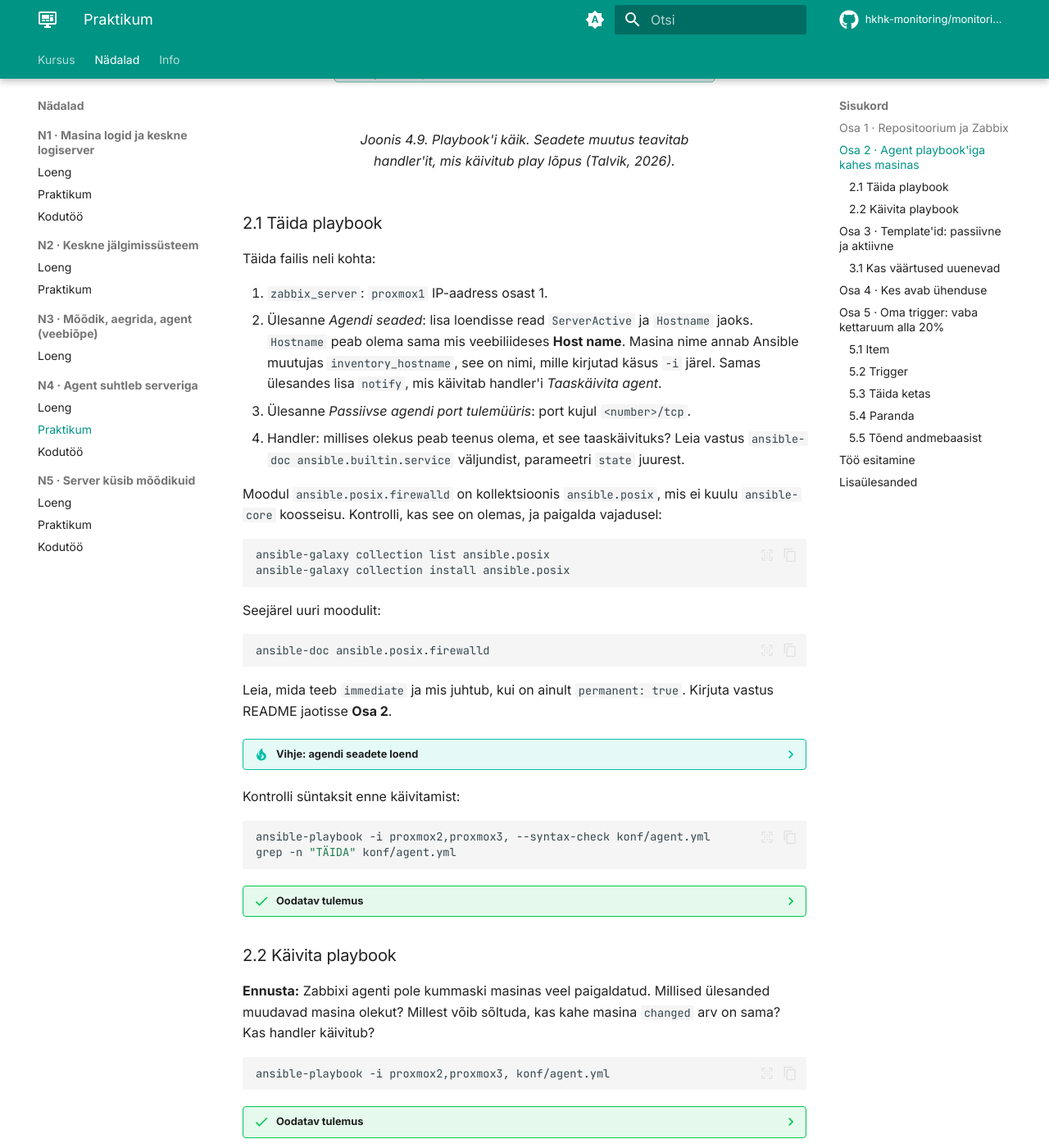
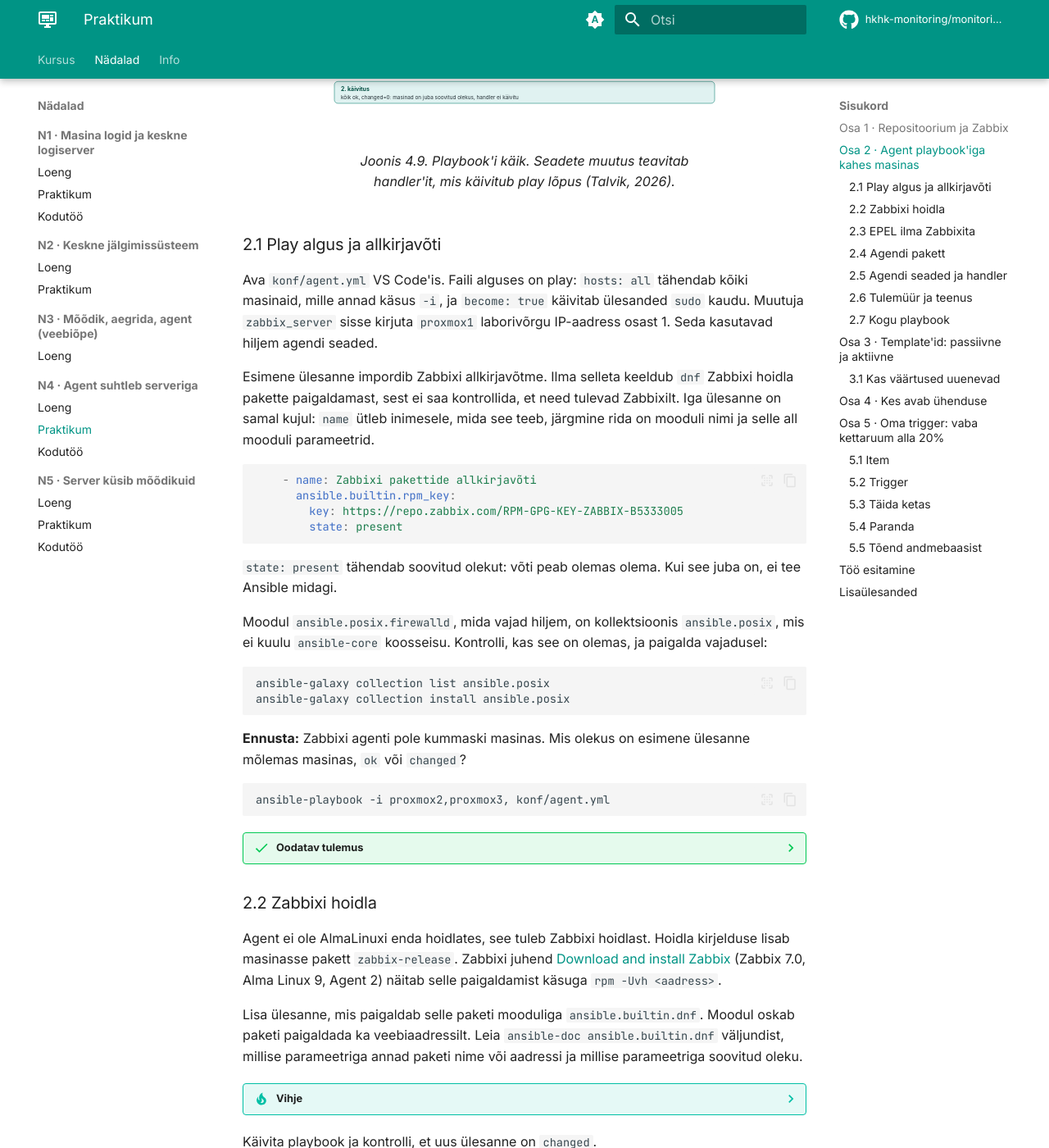
Before and after one commit to hkhk-monitoring/monitoring, an MkDocs documentation site: the page built from docs/week04/lab.md, in a window 1280 px wide and 1400 px high, scrolled down 2146 px. Shown: the whole window at 82% size. Built offline with MkDocs 1.6.1 and Material for MkDocs 9.7.7, drawn with Linux system fonts in a browser that asks for light colours; comment, search, counter and statistics services are not loaded; some of the changed text lies outside the part shown.

Commit message:
N4 praktikum

````diff
--- a/docs/week04/lab.md
+++ b/docs/week04/lab.md
@@ -94,7 +94,7 @@
 
 ## Osa 2 · Agent playbook'iga kahes masinas
 
-Paigalduse põhiosa on mõlemas masinas sama ja agendi seadetes erineb ainult masina nimi. Seepärast teeb selle playbook. Starteris on fail `konf/agent.yml`, kus kõik ülesanded on olemas ja mõnes kohas on `<TÄIDA>`. Ava fail VS Code'is ja loe see läbi, enne kui midagi muudad.
+Paigalduse põhiosa on mõlemas masinas sama ja agendi seadetes erineb ainult masina nimi. Seepärast teeb selle playbook. Ehitad playbook'i `konf/agent.yml` üles ülesanne haaval: lisad ülesande, käivitad playbook'i ja vaatad tulemust. Starteri failis on play algus, allkirjavõtme ülesanne ja kaks EPEL-i ülesannet. Kommentaarid näitavad, kuhu lisad järgmised.
 
 Playbook teeb järjest seda, mida Zabbixi juhend [Download and install Zabbix](https://www.zabbix.com/download?zabbix=7.0&os_distribution=alma_linux&os_version=9&components=agent_2&db=&ws=) käsitsi teeb: impordib allkirjavõtme, lisab Zabbix 7.0 hoidla, välistab EPEL-ist Zabbixi vanemad paketid, paigaldab `zabbix-agent2`, muudab seadeid, avab tulemüüris pordi ja käivitab teenuse. Uued moodulid on tabelis 4.5.
 
@@ -115,41 +115,101 @@
   <figcaption>Joonis 4.9. Playbook'i käik. Seadete muutus teavitab handler'it, mis käivitub play lõpus (Talvik, 2026).</figcaption>
 </figure>
 
-### 2.1 Täida playbook
+### 2.1 Play algus ja allkirjavõti
 
-Täida failis neli kohta:
+Ava `konf/agent.yml` VS Code'is. Faili alguses on play: `hosts: all` tähendab kõiki masinaid, mille annad käsus `-i`, ja `become: true` käivitab ülesanded `sudo` kaudu. Muutuja `zabbix_server` sisse kirjuta `proxmox1` laborivõrgu IP-aadress osast 1. Seda kasutavad hiljem agendi seaded.
 
-1. `zabbix_server`: `proxmox1` IP-aadress osast 1.
-2. Ülesanne *Agendi seaded*: lisa loendisse read `ServerActive` ja `Hostname` jaoks. `Hostname` peab olema sama mis veebiliideses **Host name**. Masina nime annab Ansible muutujas `inventory_hostname`, see on nimi, mille kirjutad käsus `-i` järel. Samas ülesandes lisa `notify`, mis käivitab handler'i *Taaskäivita agent*.
-3. Ülesanne *Passiivse agendi port tulemüüris*: port kujul `<number>/tcp`.
-4. Handler: millises olekus peab teenus olema, et see taaskäivituks? Leia vastus `ansible-doc ansible.builtin.service` väljundist, parameetri `state` juurest.
+Esimene ülesanne impordib Zabbixi allkirjavõtme. Ilma selleta keeldub `dnf` Zabbixi hoidla pakette paigaldamast, sest ei saa kontrollida, et need tulevad Zabbixilt. Iga ülesanne on samal kujul: `name` ütleb inimesele, mida see teeb, järgmine rida on mooduli nimi ja selle all mooduli parameetrid.
 
-Moodul `ansible.posix.firewalld` on kollektsioonis `ansible.posix`, mis ei kuulu `ansible-core` koosseisu. Kontrolli, kas see on olemas, ja paigalda vajadusel:
+```yaml
+    - name: Zabbixi pakettide allkirjavõti
+      ansible.builtin.rpm_key:
+        key: https://repo.zabbix.com/RPM-GPG-KEY-ZABBIX-B5333005
+        state: present
+```
+
+`state: present` tähendab soovitud olekut: võti peab olemas olema. Kui see juba on, ei tee Ansible midagi.
+
+Moodul `ansible.posix.firewalld`, mida vajad hiljem, on kollektsioonis `ansible.posix`, mis ei kuulu `ansible-core` koosseisu. Kontrolli, kas see on olemas, ja paigalda vajadusel:
 
 ```bash
 ansible-galaxy collection list ansible.posix
 ansible-galaxy collection install ansible.posix
 ```
 
-Seejärel uuri moodulit:
+**Ennusta:** Zabbixi agenti pole kummaski masinas. Mis olekus on esimene ülesanne mõlemas masinas, `ok` või `changed`?
+
+```bash
+ansible-playbook -i proxmox2,proxmox3, konf/agent.yml
+```
+
+??? success "Oodatav tulemus"
+    Ülesanne on mõlemas masinas `changed`, sest võtit polnud. Käivita uuesti: nüüd on see `ok`.
+
+### 2.2 Zabbixi hoidla
+
+Agent ei ole AlmaLinuxi enda hoidlates, see tuleb Zabbixi hoidlast. Hoidla kirjelduse lisab masinasse pakett `zabbix-release`. Zabbixi juhend [Download and install Zabbix](https://www.zabbix.com/download?zabbix=7.0&os_distribution=alma_linux&os_version=9&components=agent_2&db=&ws=) (Zabbix 7.0, Alma Linux 9, Agent 2) näitab selle paigaldamist käsuga `rpm -Uvh <aadress>`.
+
+Lisa ülesanne, mis paigaldab selle paketi mooduliga `ansible.builtin.dnf`. Moodul oskab paketi paigaldada ka veebiaadressilt. Leia `ansible-doc ansible.builtin.dnf` väljundist, millise parameetriga annad paketi nime või aadressi ja millise parameetriga soovitud oleku.
+
+??? tip "Vihje"
+    Aadress on juhendi esimeses käsus `rpm -Uvh` järel. Parameetrid on samad mis allkirjavõtme ülesandes: üks ütleb, mida, teine, mis olekus.
+
+Käivita playbook ja kontrolli, et uus ülesanne on `changed`.
+
+### 2.3 EPEL ilma Zabbixita
+
+Kui masinas on ka EPEL-i hoidla, pakub see Zabbixi vanemat versiooni ja `dnf` võib selle valida. Zabbixi juhend soovitab EPEL-i kirjeldusse lisada rea `excludepkgs=zabbix*`. Need kaks ülesannet on starteris olemas, sest need ei ole agendi paigalduse põhiosa. Loe need läbi: `stat` uurib, kas fail on olemas, `register` salvestab tulemuse muutujasse `epel` ja `when` jätab teise ülesande vahele, kui EPEL-i pole.
+
+### 2.4 Agendi pakett
+
+Lisa ülesanne, mis paigaldab agendi paketi. Paketi nime leiad samast Zabbixi juhendist, käsu `dnf install` juurest. Kasuta sama moodulit nagu hoidla jaoks.
+
+Käivita playbook ja kontrolli masinas, et agent on paigaldatud:
+
+```bash
+ssh proxmox2 "rpm -q zabbix-agent2"
+```
+
+??? success "Oodatav tulemus"
+    `zabbix-agent2-7.0.…` Kui versioon algab `6.`, tuli pakett EPEL-ist: kontrolli osa 2.3 ülesandeid.
+
+### 2.5 Agendi seaded ja handler
+
+Agendi konfiguratsioonifailis on vaikimisi `Server=127.0.0.1`, `ServerActive=127.0.0.1` ja `Hostname=Zabbix server`. Kolm rida tuleb muuta (loengu [tabel 4.1](lecture.md#2-agendi-paigaldus-ja-kolm-seadet)). Moodul `ansible.builtin.lineinfile` tagab, et failis on üks kindel rida: `regexp` leiab olemasoleva rea ja `line` on selle uus sisu. Kolme rea jaoks ei kirjuta kolme ülesannet, vaid ühe ülesande `loop`-iga, mis kordub iga loendi elemendi jaoks:
+
+```yaml
+    - name: Agendi seaded
+      ansible.builtin.lineinfile:
+        path: /etc/zabbix/zabbix_agent2.conf
+        regexp: "^{{ item.key }}="
+        line: "{{ item.key }}={{ item.value }}"
+      loop:
+        - { key: Server, value: "{{ zabbix_server }}" }
+```
+
+Lisa loendisse veel kaks rida: aktiivse kontrolli seade ja masina nimi. `Hostname` peab olema sama mis veebiliideses **Host name**. Masina nime annab Ansible muutujas `inventory_hostname`: see on nimi, mille kirjutad käsus `-i` järel.
+
+Agent loeb seaded ainult käivitumisel, seega pärast muudatust tuleb see taaskäivitada. Taaskäivitus on vaja ainult siis, kui fail muutus. Selleks on **handler**: ülesanne, mis käivitub ainult siis, kui mõni teine ülesanne teda võtmesõnaga `notify` teavitab. Lisa seadete ülesandele `notify` ja faili lõppu handler nimega `Taaskäivita agent`. Millises olekus peab teenus olema, et see taaskäivituks? Leia vastus `ansible-doc ansible.builtin.service` väljundist, parameetri `state` juurest.
+
+??? tip "Vihje"
+    `regexp: "^Server="` ei leia rida `ServerActive=`, sest pärast sõna `Server` peab kohe tulema `=`. Handler'id on play lõpus eraldi plokis `handlers:`, samal tasemel kui `tasks:`.
+
+### 2.6 Tulemüür ja teenus
+
+Passiivse kontrolli jaoks peab jälgitavas masinas olema port 10050 lahti. Uuri moodulit:
 
 ```bash
 ansible-doc ansible.posix.firewalld
 ```
 
-Leia, mida teeb `immediate` ja mis juhtub, kui on ainult `permanent: true`. Kirjuta vastus README jaotisse **Osa 2**.
+Leia, mida teeb `immediate` ja mis juhtub, kui on ainult `permanent: true`. Kirjuta vastus README jaotisse **Osa 2**. Lisa ülesanne, mis avab pordi kujul `10050/tcp` nii, et see kehtib kohe ja ka pärast taaskäivitust.
 
-??? tip "Vihje: agendi seadete loend"
-    ```yaml
-          loop:
-            - { key: Server, value: "{{ zabbix_server }}" }
-            - { key: ServerActive, value: "{{ zabbix_server }}" }
-            - { key: Hostname, value: "{{ inventory_hostname }}" }
-          notify: Taaskäivita agent
-    ```
-    `regexp: "^Server="` ei leia rida `ServerActive=`, sest pärast sõna `Server` peab kohe tulema `=`.
+Viimane ülesanne tagab, et agent töötab ja käivitub koos masinaga. Leia `ansible-doc ansible.builtin.service` väljundist kaks parameetrit, mis seda ütlevad.
 
-Kontrolli süntaksit enne käivitamist:
+### 2.7 Kogu playbook
+
+Kontrolli süntaksit ja seda, et `<TÄIDA>` kohti pole alles:
 
 ```bash
 ansible-playbook -i proxmox2,proxmox3, --syntax-check konf/agent.yml
@@ -157,18 +217,16 @@
 ```
 
 ??? success "Oodatav tulemus"
-    Esimene käsk väljastab `playbook: konf/agent.yml`. `grep` ei leia midagi: kõik kohad on täidetud.
+    Esimene käsk väljastab `playbook: konf/agent.yml`. `grep` ei leia midagi.
 
-### 2.2 Käivita playbook
-
-**Ennusta:** Zabbixi agenti pole kummaski masinas veel paigaldatud. Millised ülesanded muudavad masina olekut? Millest võib sõltuda, kas kahe masina `changed` arv on sama? Kas handler käivitub?
+**Ennusta:** lisasid seadete, tulemüüri ja teenuse ülesanded. Millised ülesanded on nüüd `changed`? Kas handler käivitub?
 
 ```bash
 ansible-playbook -i proxmox2,proxmox3, konf/agent.yml
 ```
 
 ??? success "Oodatav tulemus"
-    Mõlemas masinas on enamik ülesandeid `changed` ja lõpus käivitus handler *Taaskäivita agent*, sest seadete fail muutus. `failed=0`. `changed` arv võib masinati erineda, näiteks siis, kui EPEL on ainult ühes masinas.
+    Seadete, tulemüüri ja teenuse ülesanded on `changed` ja lõpus käivitus handler *Taaskäivita agent*, sest seadete fail muutus. Varem lisatud ülesanded on `ok`. `failed=0`.
 
 ??? warning "Kui näed `Failed to validate GPG signature for zabbix-release`"
     Ansible kontrollib ka URL-ist paigaldatava paketi allkirja. Ülesanne `rpm_key` peab olema enne hoidla paketi ülesannet.
````
